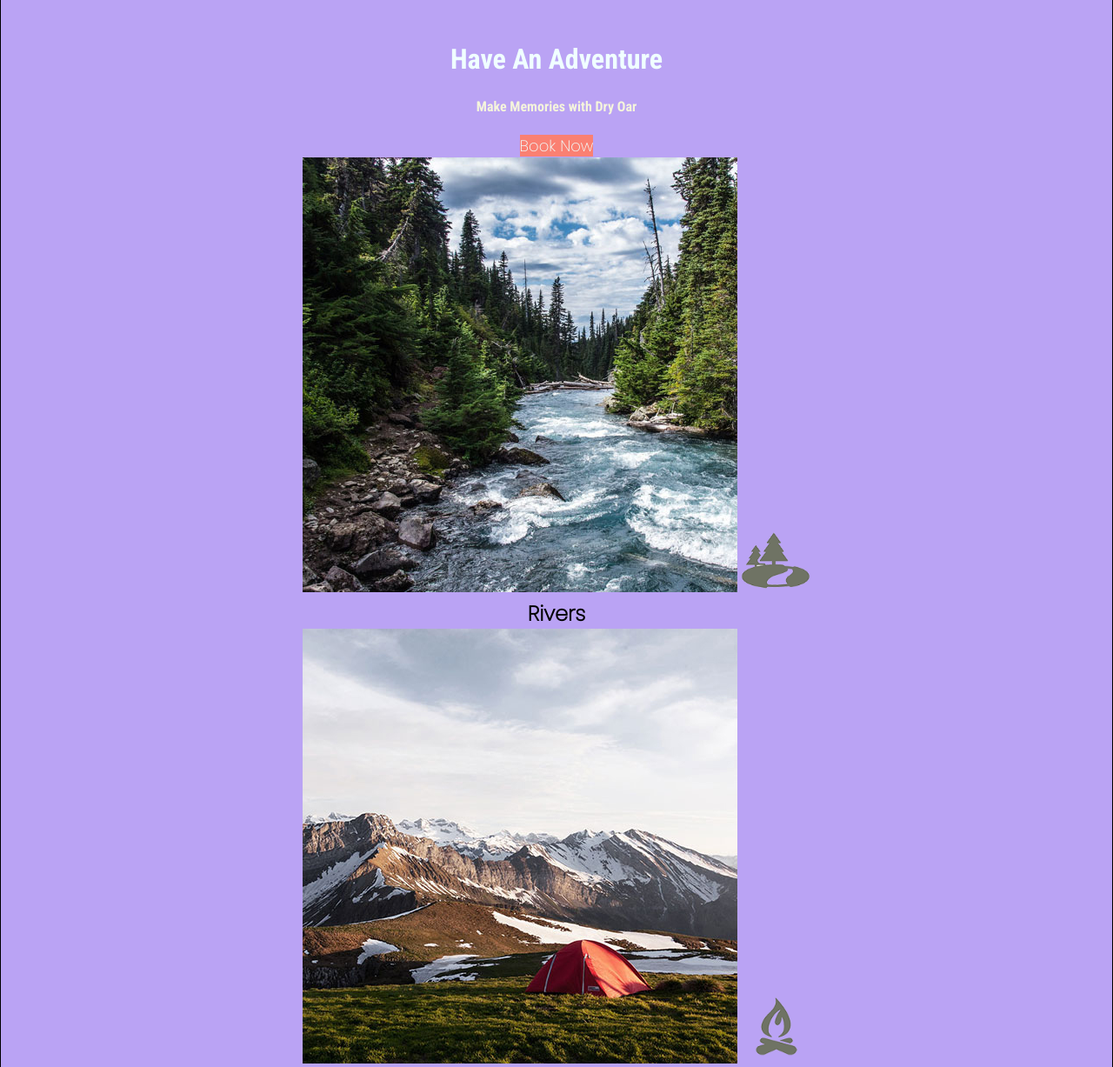
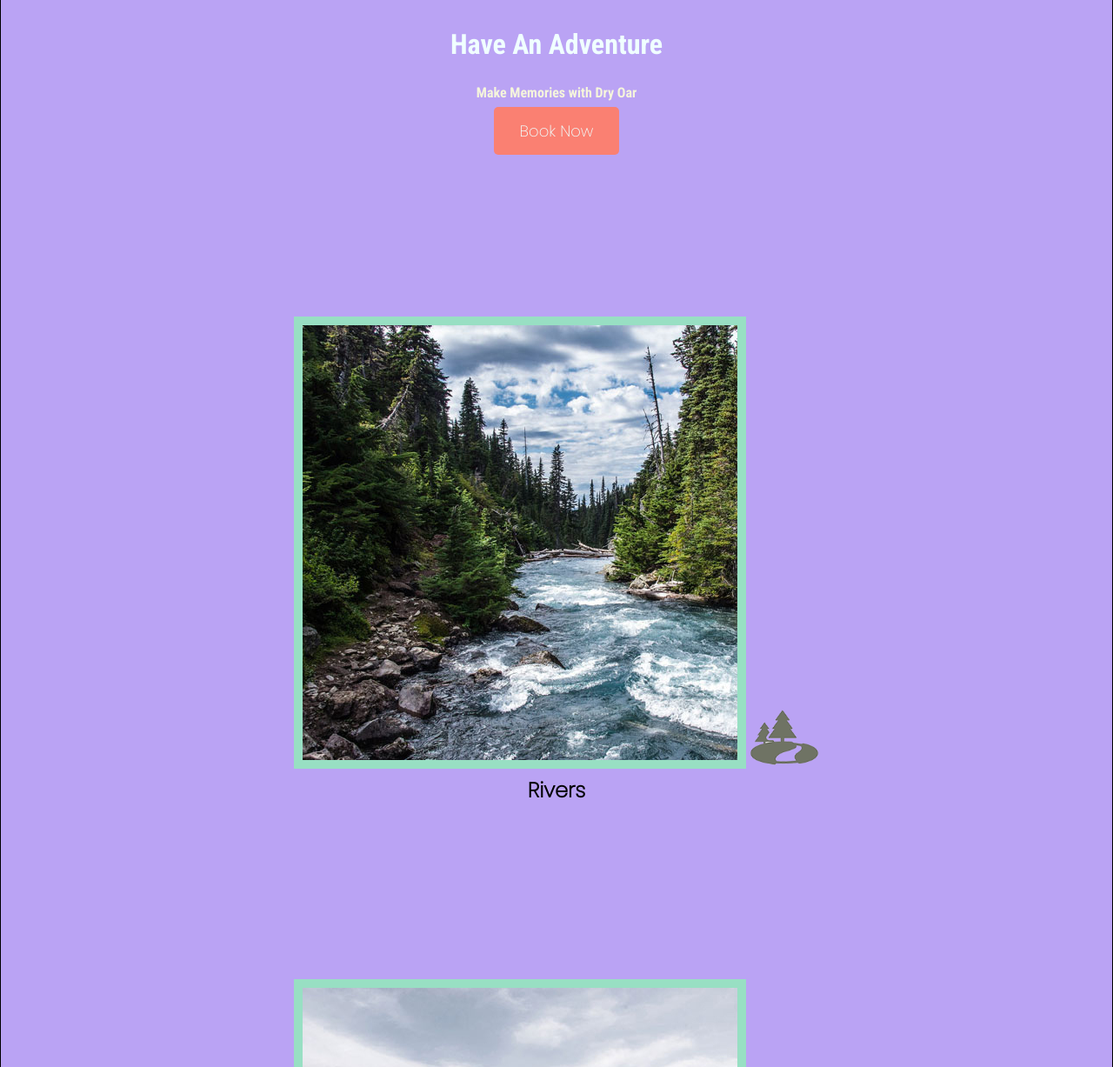
Before and after one commit to marcovillarreal777/wdd130, a plain HTML site: page wwr/index.html in a window 1280 px wide. Shown: the part 940-2167 px from the top of the page at 87% size. Drawn offline with Linux system fonts and the light colour scheme.

Commit message:
padding and stuff

```diff
--- a/wwr/styles/style.css
+++ b/wwr/styles/style.css
@@ -8,9 +8,13 @@
 }
 
 /* id selectors*/
+main section img {
+    box-sizing: border-box;
+}
 .home-title {
     font-family: var(--heading-font);
     font-size: 2em;
+    margin-top: 10px;
 }
 #hero-img{
     width: 100%
@@ -66,7 +70,18 @@ main section{
 #background{
     height: 725px;
 }
-
+.card-img{
+    border: 10px solid #98dfc3;
+}
+.rivers-card{
+    margin: 200px 0;
+}
+.camping-card{
+    margin: 200px 0;
+}
+.rapids-card{
+    margin: 200px 0;
+}
 /* background colours*/
 
 body{
@@ -83,13 +98,14 @@ header{
 nav a:hover{
     background-color: burlywood;
 }
-.book{
+.book, .join{
     background-color: salmon;
     font-size: 18px;
+    padding: 15px 30px;
+    margin-top: 50px;
+    border-radius: 5px;
 }
-.join{
-    background-color: rgb(149, 149, 240);
-}
+
 .book:hover{
     background-color: lavenderblush;
 }
@@ -149,6 +165,7 @@ h4{
 }
 footer{
     color: rgb(191, 191, 244);
+    margin-top: 200px;
 }
 footer a{
     text-align: center;
```
